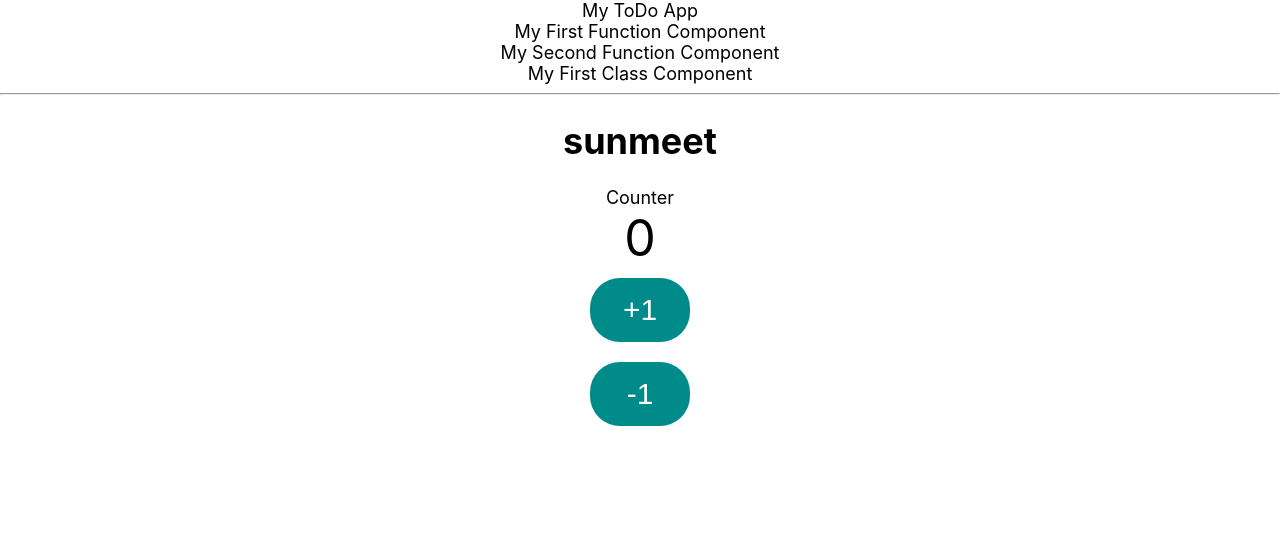
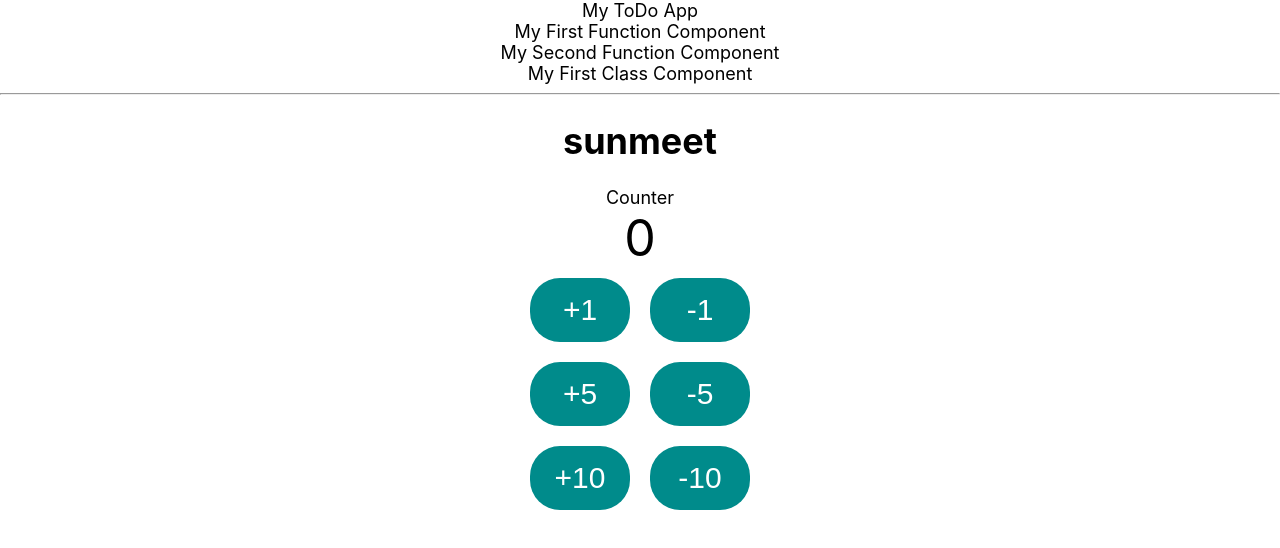
Before and after one commit to sunny1130/todo-app-react, a React (Create React App) app: page / in a window 1280 px wide. Shown: the top 548 px of the page. Built offline with nearby package versions, Linux system fonts and the light colour scheme.

Commit message:
Implemented Parent Child Function Calls

```diff
--- a/src/App.js
+++ b/src/App.js
@@ -23,7 +23,7 @@ function App() {
       <MyFirstClassComponent />
       <h1>{person.name}</h1>
       <div>{person.printSocial()}</div>
-      <Counter/>
+      <Counter />
 
     </div>
   )
--- a/src/components/counter/Counter.css
+++ b/src/components/counter/Counter.css
@@ -1,14 +1,4 @@
-.countButton{
-    background-color: darkcyan;
-    width: 100px;
-    margin: 10px;
-    color: white;
-    padding: 15px;
-    border-radius: 30px;
-    border-style: none;
-}
-
-.count{
+.countLabel{
     font-size: 50px;
     padding: 10px;
 }
--- a/src/components/counter/Counter.jsx
+++ b/src/components/counter/Counter.jsx
@@ -1,44 +1,26 @@
 import { useState } from 'react';
-import {PropTypes} from 'prop-types'
-import './Counter.css';
+import CounterButton from "./CounterButton";
+import './Counter.css'
 
+export default function Counter(){
+    const state = useState(0)
+    return(
+        <>
+            <div className="counter">Counter</div>
+            <span className="countLabel">{state[0]}</span>
+            <div>
+                <CounterButton byvar={1}  incrementMethod={incrementCounter} decrementMethod={decrementCounter} />
+                <CounterButton byvar={5}  incrementMethod={incrementCounter} decrementMethod={decrementCounter} />
+                <CounterButton byvar={10} incrementMethod={incrementCounter} decrementMethod={decrementCounter} />
+            </div>
+        </>
+    )
 
-export default function Counter({by}) {
-    const state = useState(0)
-    const [c,setc] = useState(0)
-    const buttonstyle = {fontSize:"30px"}
-    return(
-        <div>
-            <div className="counter">Counter</div>
-            <span className="count">{state[0]}</span>
-            <div>
-                <button className="countButton" style={buttonstyle} onClick={incrementCounter}>+{by}</button>
-            </div>
-            <div>
-                <button className="countButton" style={buttonstyle} onClick={decrementCounter}>-{by}</button>
-            </div>
-        </div>
-    )
-    function incrementCounter(){
-        console.log("Increment Counter Fucntion Called");
-        state[1](state[0]+by)
-        console.log(state[0])
-        setc(c+100)
-        console.log(c)
+    function incrementCounter(by){
+        state[1](state[0] + by)
     }
-    function decrementCounter(){
-        console.log("Increment Counter Fucntion Called");
-        state[1](state[0]-1)
-        console.log(state[0])
-        setc(c-100)
-        console.log(c)
+
+    function decrementCounter(by){
+        state[1](state[0] - by)
     }
 }
-
-Counter.propTypes = {
-    by: PropTypes.number
-}
-
-Counter.defaultProps = {
-    by: 1
-}
--- /dev/null
+++ b/src/components/counter/CounterButton.css
@@ -0,0 +1,9 @@
+.countButton{
+    background-color: darkcyan;
+    width: 100px;
+    margin: 10px;
+    color: white;
+    padding: 15px;
+    border-radius: 30px;
+    border-style: none;
+}
--- /dev/null
+++ b/src/components/counter/CounterButton.jsx
@@ -0,0 +1,31 @@
+
+import {PropTypes} from 'prop-types'
+import './CounterButton.css';
+
+
+export default function CounterButton({byvar,incrementMethod,decrementMethod}) {
+
+    const buttonstyle = {fontSize:"30px"}
+    return(
+        <div>
+            <div>
+                <button className="countButton" style={buttonstyle} onClick={incrementCounter}>+{byvar}</button>
+                <button className="countButton" style={buttonstyle} onClick={decrementCounter}>-{byvar}</button>
+            </div>
+        </div>
+    )
+    function incrementCounter(){
+        incrementMethod(byvar)
+    }
+    function decrementCounter(){
+        decrementMethod(byvar)
+    }
+}
+
+CounterButton.propTypes = {
+    byvar: PropTypes.number
+}
+
+CounterButton.defaultProps = {
+    byvar: 1
+}
```
